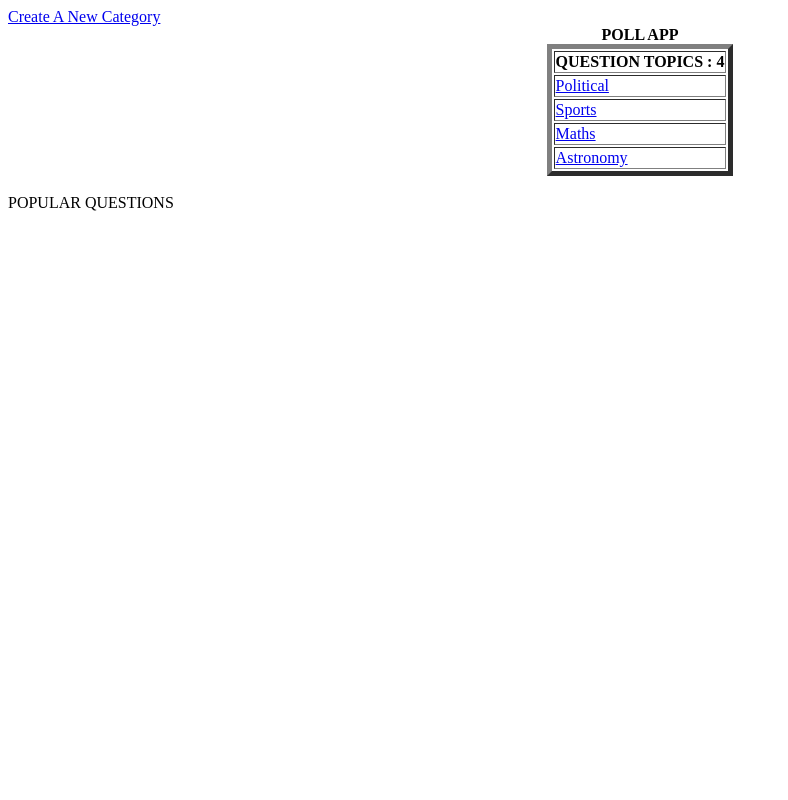
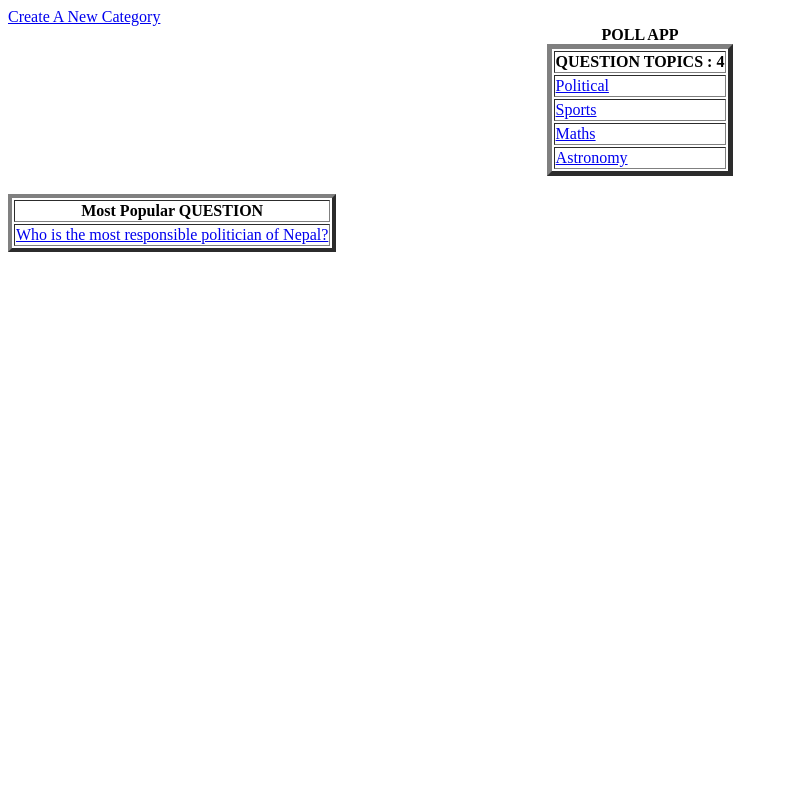
Before and after one commit to dikshantgh/pollfusion, a Django app: page / in a window 1280 px wide. Shown: the whole page, without its empty margins (0-788 px from the left). Run offline with Django 3.2, Linux system fonts and the light colour scheme; data comes from the database, SQL or seed files in the repository; both versions use the stored data as it was after the commit.

Commit message:
added popular question in main page

```diff
--- a/poll/templates/poll/main_page.html
+++ b/poll/templates/poll/main_page.html
@@ -21,4 +21,17 @@
 
 
 <br>
-POPULAR QUESTIONS
+
+<table border ='4'>
+
+
+<th>Most Popular QUESTION</th>
+
+<tr>
+<td>
+
+<a href = "{% url 'poll:question_detail' link  %}">{{popular}}</a>
+
+</td>
+</tr>
+</table>
--- a/poll/views.py
+++ b/poll/views.py
@@ -6,7 +6,7 @@ from poll.models import QuestionType, Question, Choice
 from django.core.urlresolvers import reverse_lazy
 from poll.forms import QuestionTypeForm, QuestionForm, ChoiceForm
 from django.shortcuts import get_object_or_404, render
-import pydoc
+from django.db.models import Max
 # Create your views here.
 
 
@@ -15,6 +15,20 @@ class QuestionTypeView(ListView):
     # lists all question type
     model = QuestionType
     template_name = "poll/main_page.html"
+
+    def get_data(self):
+        maxx = Question.objects.all().aggregate(Max('hit_ques'))
+        new = int(maxx['hit_ques__max'])
+        popular = Question.objects.get(hit_ques = new)
+        return popular
+
+    def get_context_data(self, **kwargs):
+        context = super().get_context_data(**kwargs)
+        store = self.get_data()
+        context['popular'] = store
+        context['link'] = store.id
+        return context
+
 
 
 class QuestionBriefView(DetailView):
@@ -163,11 +177,10 @@ class ResultDisplayView(DetailView):            # to display the final results
     def get_context_data(self, **kwargs):
             context = super(ResultDisplayView, self).get_context_data(**kwargs)
             question = self.get_data()
-            self.get_url()
             context['page']=question
 
             try:
-                selected_choice = question.choice_set.get(id=self.request.get['choice'])
+                selected_choice = question.choice_set.get(id=self.request.GET["choice"])
                 selected_choice.votes += 1
                 selected_choice.save()
 
```
Also changed, not shown: db.sqlite3.
